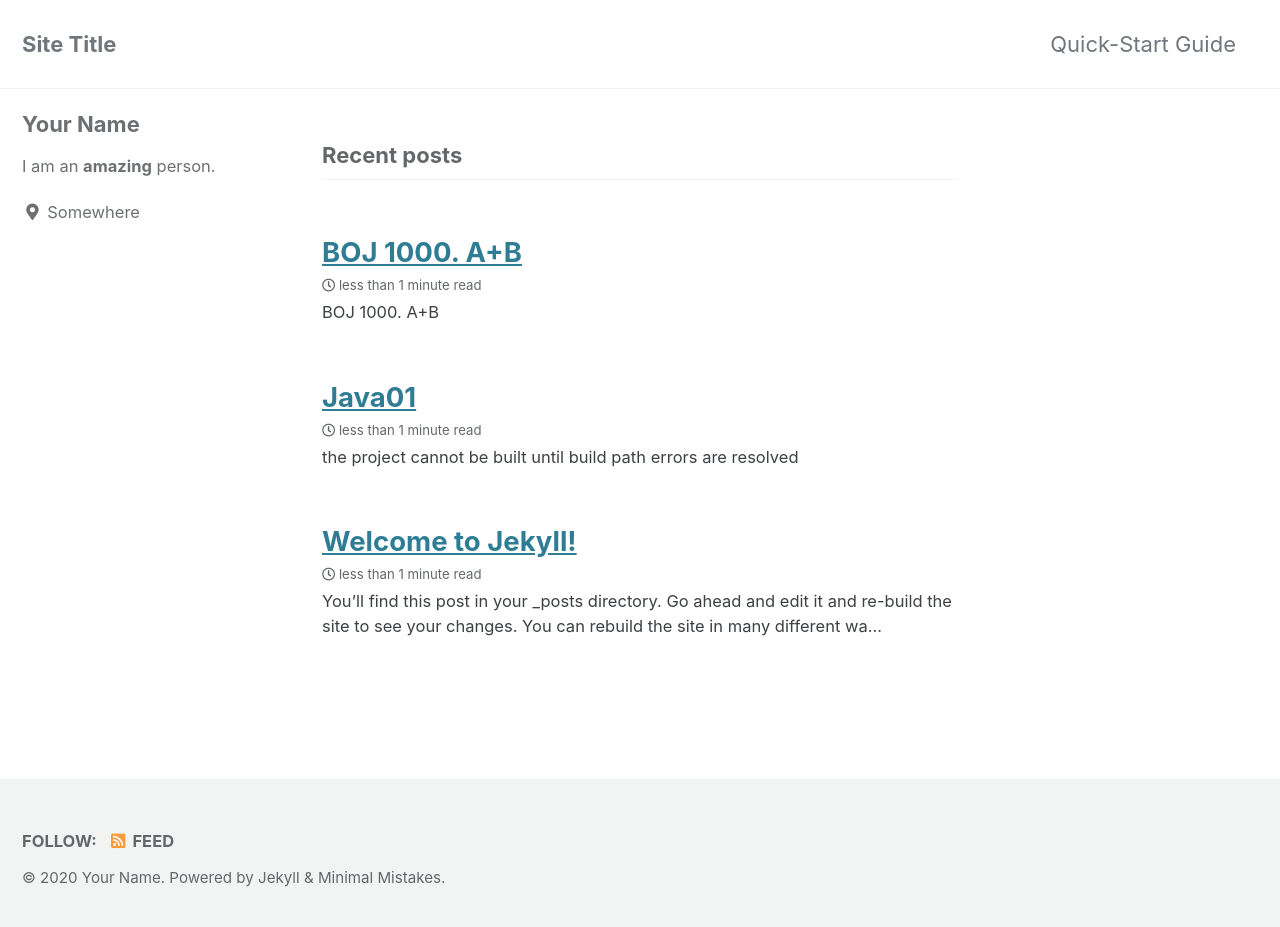
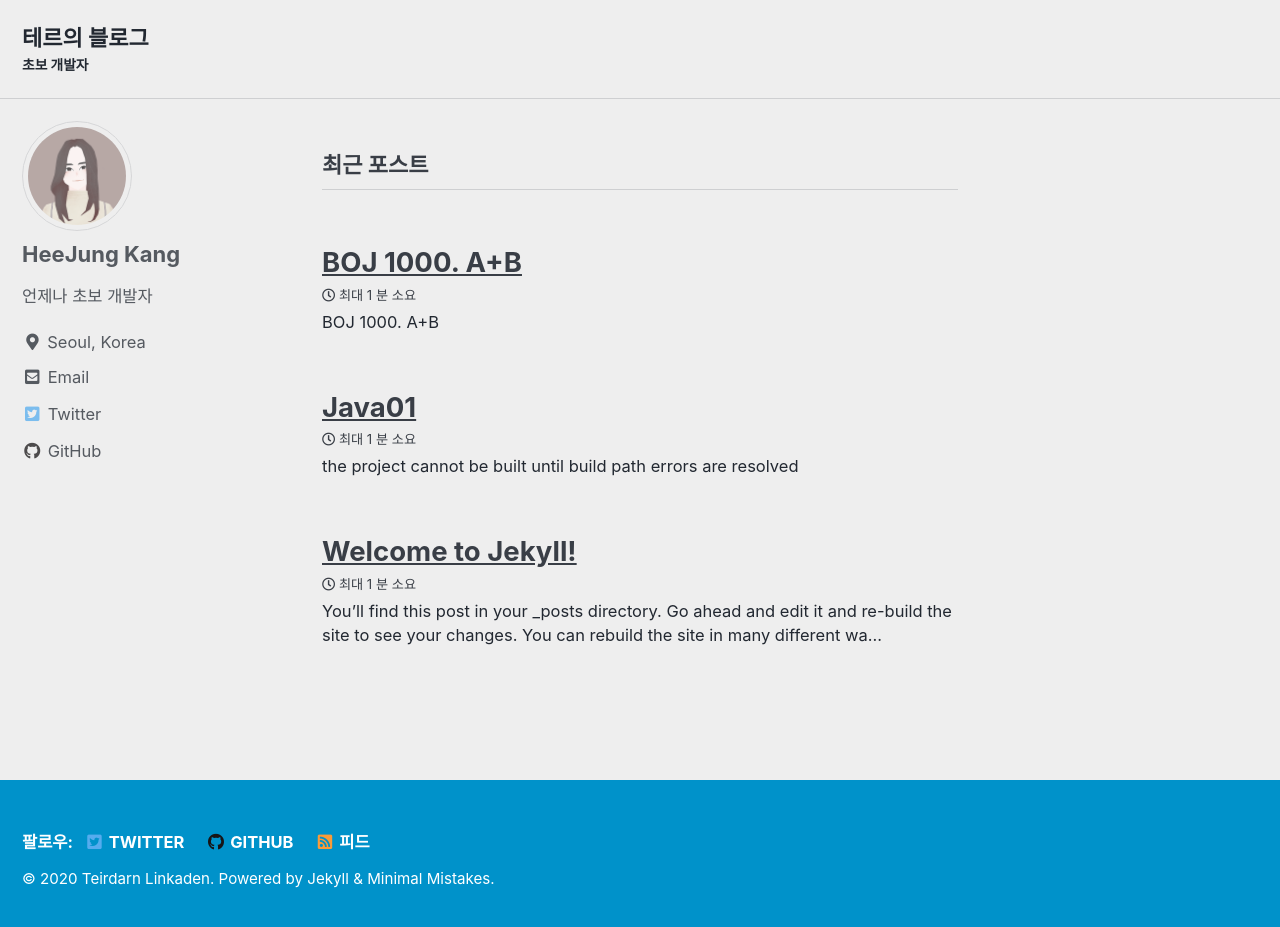
Before and after one commit to tentasys/tentasys.github.io, a Jekyll site: the page built from index.html, in a window 1280 px wide and 934 px high. Shown: the top 927 px of the window. Built offline with Jekyll 4.4.1, drawn with Linux system fonts in a browser that asks for light colours; cached includes are drawn as plain includes; the list of posts is cut into pages by our own code.

Commit message:
테마 수정, config 수정을 통한 사이트 기초 정보 수정

```diff
--- a/Gemfile
+++ b/Gemfile
@@ -2,3 +2,4 @@ source "https://rubygems.org"
 
 gem "jekyll", "~> 3.5"
 gem "minimal-mistakes-jekyll"
+gem "kramdown-parser-gfm"
--- a/_config.yml
+++ b/_config.yml
@@ -11,19 +11,18 @@
 # https://mmistakes.github.io/minimal-mistakes/docs/quick-start-guide/#installing-the-theme
 
 theme                  : "minimal-mistakes-jekyll"
-# remote_theme           : "mmistakes/minimal-mistakes"
-minimal_mistakes_skin    : "default" # "air", "aqua", "contrast", "dark", "dirt", "neon", "mint", "plum", "sunrise"
+minimal_mistakes_skin    : "air"
 
 # Site Settings
-locale                   : "en-US"
-title                    : "Site Title"
+locale                   : "ko-KR"
+title                    : "테르의 블로그"
 title_separator          : "-"
-subtitle                 : # site tagline that appears below site title in masthead
-name                     : "Your Name"
-description              : "An amazing website."
-url                      : # the base hostname & protocol for your site e.g. "https://mmistakes.github.io"
+subtitle                 : "초보 개발자"
+name                     : "Teirdarn Linkaden"
+description              : "초보 개발자"
+url                      : "https://tentasys.github.io"
 baseurl                  : # the subpath of your site, e.g. "/blog"
-repository               : # GitHub username/repo-name e.g. "mmistakes/minimal-mistakes"
+repository               : "tentasys/tentasys.github.io"
 teaser                   : # path of fallback teaser image, e.g. "/assets/images/500x300.png"
 logo                     : # path of logo image to display in the masthead, e.g. "/assets/images/88x88.png"
 masthead_title           : # overrides the website title displayed in the masthead, use " " for no title
@@ -93,27 +92,27 @@ analytics:
 
 # Site Author
 author:
-  name             : "Your Name"
-  avatar           : # path of avatar image, e.g. "/assets/images/bio-photo.jpg"
-  bio              : "I am an **amazing** person."
-  location         : "Somewhere"
-  email            :
+  name             : "HeeJung Kang"
+  avatar           : "/assets/img/profile.png"
+  bio              : "언제나 초보 개발자"
+  location         : "Seoul, Korea"
+ # email            : "tentasys@gmail.com"
   links:
     - label: "Email"
       icon: "fas fa-fw fa-envelope-square"
-      # url: "mailto:your.name@email.com"
+      url: "mailto:tentasys@gmail.com"
     - label: "Website"
       icon: "fas fa-fw fa-link"
       # url: "https://your-website.com"
     - label: "Twitter"
       icon: "fab fa-fw fa-twitter-square"
-      # url: "https://twitter.com/"
+      url: "https://twitter.com/tell_ringfit"
     - label: "Facebook"
       icon: "fab fa-fw fa-facebook-square"
       # url: "https://facebook.com/"
     - label: "GitHub"
       icon: "fab fa-fw fa-github"
-      # url: "https://github.com/"
+      url: "https://github.com/tentasys"
     - label: "Instagram"
       icon: "fab fa-fw fa-instagram"
       # url: "https://instagram.com/"
@@ -123,21 +122,21 @@ footer:
   links:
     - label: "Twitter"
       icon: "fab fa-fw fa-twitter-square"
-      # url:
-    - label: "Facebook"
-      icon: "fab fa-fw fa-facebook-square"
+      url: "https://twitter.com/tell_ringfit"
+    #- label: "Facebook"
+    #  icon: "fab fa-fw fa-facebook-square"
       # url:
     - label: "GitHub"
       icon: "fab fa-fw fa-github"
+      url: "https://github.com/tentasys"
+    #- label: "GitLab"
+    #  icon: "fab fa-fw fa-gitlab"
       # url:
-    - label: "GitLab"
-      icon: "fab fa-fw fa-gitlab"
+    #- label: "Bitbucket"
+    #  icon: "fab fa-fw fa-bitbucket"
       # url:
-    - label: "Bitbucket"
-      icon: "fab fa-fw fa-bitbucket"
-      # url:
-    - label: "Instagram"
-      icon: "fab fa-fw fa-instagram"
+    #- label: "Instagram"
+      #icon: "fab fa-fw fa-instagram"
       # url:
 
 
@@ -209,7 +208,7 @@ sass:
 permalink: /:categories/:title/
 paginate: 5 # amount of posts to show
 paginate_path: /page:num/
-timezone: # https://en.wikipedia.org/wiki/List_of_tz_database_time_zones
+timezone: Asia/Seoul
 
 
 # Plugins (previously gems:)
--- a/_data/navigation.yml
+++ b/_data/navigation.yml
@@ -1,7 +1,7 @@
 # main links
 main:
-  - title: "Quick-Start Guide"
-    url: https://mmistakes.github.io/minimal-mistakes/docs/quick-start-guide/
+  #- title: "Quick-Start Guide"
+  #  url: https://mmistakes.github.io/minimal-mistakes/docs/quick-start-guide/
   # - title: "About"
   #   url: https://mmistakes.github.io/minimal-mistakes/about/
   # - title: "Sample Posts"
```
Also changed, not shown: Gemfile.lock, assets/img/profile.png (added).
